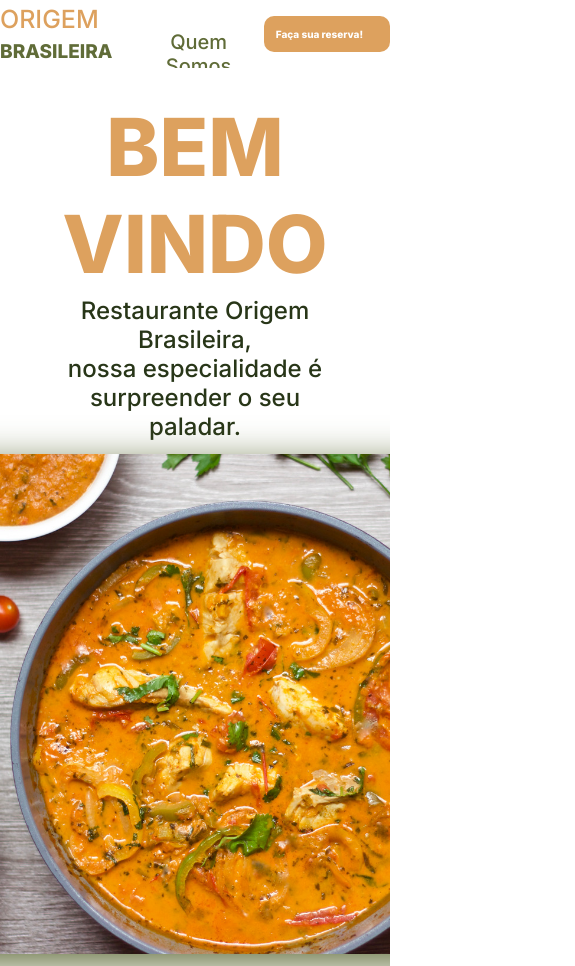
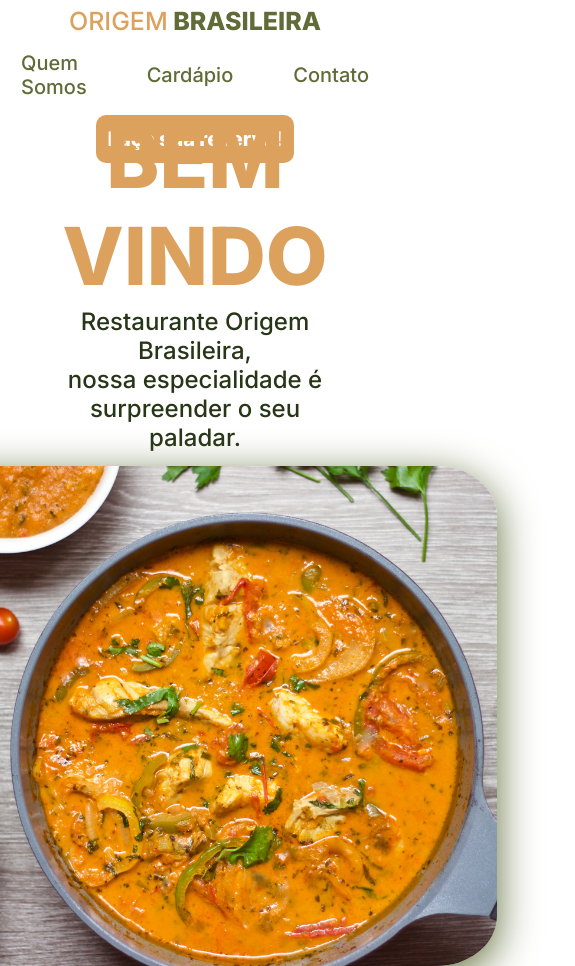
Before and after one commit to poporybr/Trabalho-em-Grupo-M1, a plain HTML site: page index.html in a window 390 px wide. Shown: the top 966 px of the page, 575 px wide, since content can reach past the window. Drawn offline with Linux system fonts and the light colour scheme.

Commit message:
Update styleIndex.css

```diff
--- a/styleIndex.css
+++ b/styleIndex.css
@@ -399,39 +399,17 @@ a:visited {
 
 @media (max-width: 999px) {
 
-    @media(max-width:800px) {
-    * {
-        overflow-x: hidden;
+    #menu {
+        background-color: white;
+        width: auto;
+        height: 8vh;
+        display: flex;
+        flex-direction: column;
+        justify-content: space-evenly;
+        align-items: center;
+        padding: 1.5%;
+        /* +/- 20px*/
     }
-    #menu{
-        padding: 0;
-    }
-    #menu span{
-        font-size: 19px;
-    }
-    #menu h2 {
-        min-width: 210px;
-
-    }
-    #menu ul{
-        width: 210px;
-        font-size: 10px;
-        padding: 0;
-        display: flex;
-        flex-wrap: wrap;
-        position: relative;
-        text-align: center;
-    }
-    #menu ul a{
-        padding: 0;
-    }
-    .btn {
-        font-size: 10px;
-
-        text-align: center;
-        flex-wrap: nowrap;
-        width: 165px;
-        }
 
     .bemvindo {
         width: auto;
```
